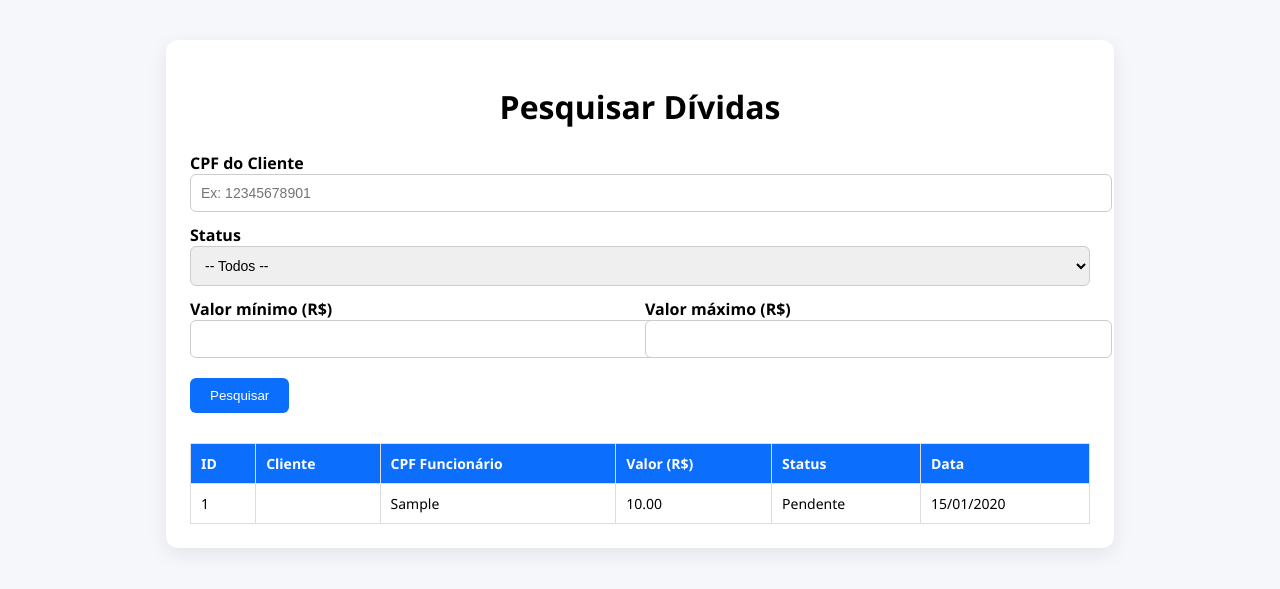
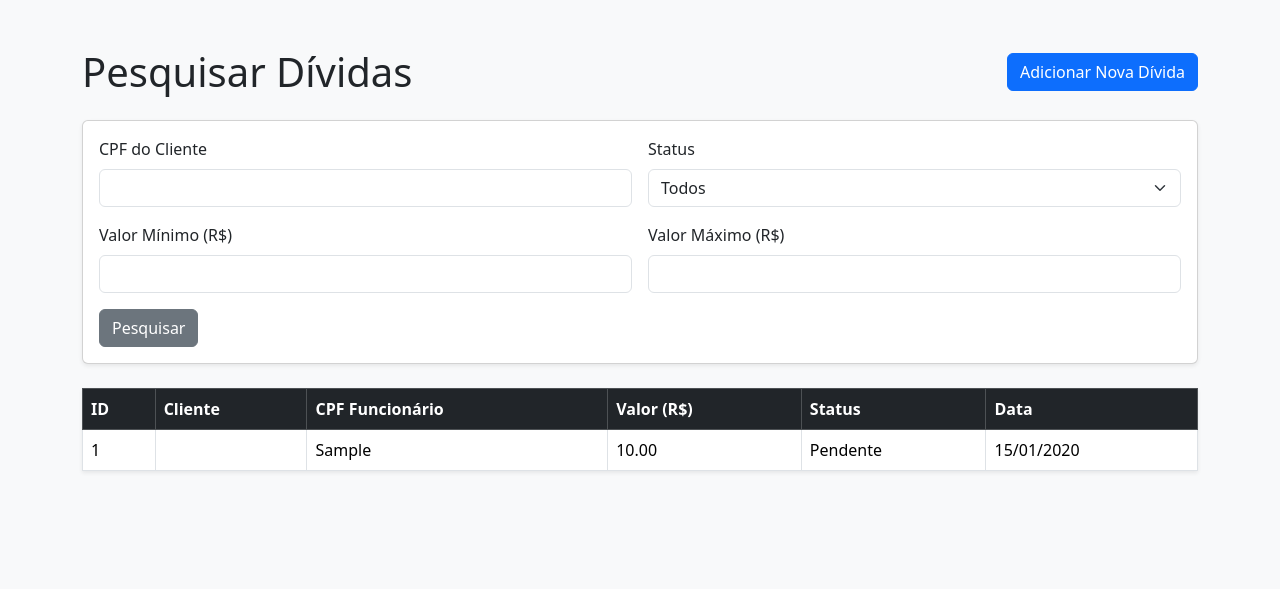
Before and after one commit to expeditofranca/ProjetoEngenharia1, a Django app: template antiveaco/templates/divida/pesquisar_divida.html in a window 1280 px wide. Shown: the top 589 px of the page. Run offline with Django 5.2, Linux system fonts and the light colour scheme; the template is opened without the code that fills it: values that come from a table or form of the project are taken from there, others are empty; tables that the repository leaves empty hold one stand-in row (values such as "Sample post").

Commit message:
Front_cadastrar_e_pesquisar_divida

```diff
--- a/antiveaco/templates/divida/pesquisar_divida.html
+++ b/antiveaco/templates/divida/pesquisar_divida.html
@@ -1,45 +1,53 @@
 {% load static %}
-<!doctype html>
+<!DOCTYPE html>
 <html lang="pt-br">
 <head>
-  <meta charset="utf-8">
+    <meta charset="UTF-8">
     <title>Pesquisar Dívidas</title>
-  <link rel="stylesheet" href="{% static 'css/divida/pesquisar_divida.css' %}">
+    <link href="https://cdn.jsdelivr.net/npm/bootstrap@5.3.3/dist/css/bootstrap.min.css" rel="stylesheet">
 </head>
-<body>
-  <div class="container">
-    <h1>Pesquisar Dívidas</h1>
+<body class="bg-light">
+
+    <div class="container mt-5">
+        <div class="d-flex justify-content-between align-items-center mb-4">
+            <h1 class="mb-0">Pesquisar Dívidas</h1>
+            <a href="{% url 'adicionar_divida' %}" class="btn btn-primary">Adicionar Nova Dívida</a>
+        </div>
+
+        <div class="card shadow-sm mb-4">
+            <div class="card-body">
                 <form method="get" action="{% url 'get_dividas' %}">
-      {% csrf_token %}
-      <label for="cpf_cliente">CPF do Cliente</label>
-      <input type="text" id="cpf_cliente" name="cpf_cliente" value="{{ request.GET.cpf_cliente }}" placeholder="Ex: 12345678901">
-
-      <label for="status">Status</label>
-      <select id="status" name="status">
-        <option value="">-- Todos --</option>
-        <option value="Pendente" {% if request.GET.status == "Pendente" %}selected{% endif %}>Pendente</option>
-        <option value="Pago" {% if request.GET.status == "Pago" %}selected{% endif %}>Pago</option>
-        <option value="Parcial" {% if request.GET.status == "Parcial" %}selected{% endif %}>Parcial</option>
-        <option value="Cancelado" {% if request.GET.status == "Cancelado" %}selected{% endif %}>Cancelado</option>
+                    <div class="row g-3 align-items-end">
+                        <div class="col-md-6">
+                            <label for="cpf_cliente" class="form-label">CPF do Cliente</label>
+                            <input type="text" name="cpf_cliente" id="cpf_cliente" class="form-control" value="{{ request.GET.cpf_cliente }}">
+                        </div>
+                        <div class="col-md-6">
+                            <label for="status" class="form-label">Status</label>
+                            <select name="status" id="status" class="form-select">
+                                <option value="">Todos</option>
+                                <option value="Pendente" {% if request.GET.status == 'Pendente' %}selected{% endif %}>Pendente</option>
+                                <option value="Pago" {% if request.GET.status == 'Pago' %}selected{% endif %}>Pago</option>
+                                <option value="Parcial" {% if request.GET.status == 'Parcial' %}selected{% endif %}>Parcial</option>
+                                <option value="Cancelado" {% if request.GET.status == 'Cancelado' %}selected{% endif %}>Cancelado</option>
                             </select>
-
-      <div style="display: flex; gap: 10px;">
-        <div style="flex: 1;">
-          <label for="valor_min">Valor mínimo (R$)</label>
-          <input type="number" id="valor_min" name="valor_min" value="{{ request.GET.valor_min }}" min="0" step="0.01">
                         </div>
-        <div style="flex: 1;">
-          <label for="valor_max">Valor máximo (R$)</label>
-          <input type="number" id="valor_max" name="valor_max" value="{{ request.GET.valor_max }}" min="0" step="0.01">
+                        <div class="col-md-6">
+                            <label for="valor_min" class="form-label">Valor Mínimo (R$)</label>
+                            <input type="number" name="valor_min" id="valor_min" class="form-control" step="0.01" value="{{ request.GET.valor_min }}">
+                        </div>
+                        <div class="col-md-6">
+                            <label for="valor_max" class="form-label">Valor Máximo (R$)</label>
+                            <input type="number" name="valor_max" id="valor_max" class="form-control" step="0.01" value="{{ request.GET.valor_max }}">
+                        </div>
+                    </div>
+                    <button type="submit" class="btn btn-secondary mt-3">Pesquisar</button>
+                </form>
             </div>
         </div>
 
-      <button type="submit">Pesquisar</button>
-    </form>
-
-    {% if dividas %}
-      <table>
-        <thead>
+        <table class="table table-hover table-bordered bg-white shadow-sm">
+            <thead class="table-dark">
                 <tr>
                     <th>ID</th>
                     <th>Cliente</th>
@@ -59,12 +67,15 @@
                     <td>{{ d.status }}</td>
                     <td>{{ d.data_divida|date:"d/m/Y" }}</td>
                 </tr>
+                {% empty %}
+                <tr>
+                    <td colspan="6" class="text-center">Nenhuma dívida encontrada.</td>
+                </tr>
                 {% endfor %}
             </tbody>
         </table>
-    {% else %}
-      <p class="no-results">Nenhuma dívida encontrada com os filtros informados.</p>
-    {% endif %}
     </div>
+
+    <script src="https://cdn.jsdelivr.net/npm/bootstrap@5.3.3/dist/js/bootstrap.bundle.min.js"></script>
 </body>
 </html>
--- a/antiveaco/urls.py
+++ b/antiveaco/urls.py
@@ -8,4 +8,5 @@
     path('data/', views.divida_manager, name='divida_manager'),
     path('dividas/cadastrar/', views.divida_manager, name='divida_manager'),
     path('dividas/pesquisar/', views.get_dividas, name='get_dividas'),
+    path('dividas/adicionar/', views.divida_manager, name='adicionar_divida'),
 ]
```
Also changed, not shown: antiveaco/templates/divida/cadastrar_divida.html (+33 -16 lines). Lines whose indentation alone changed are shown as unchanged.
